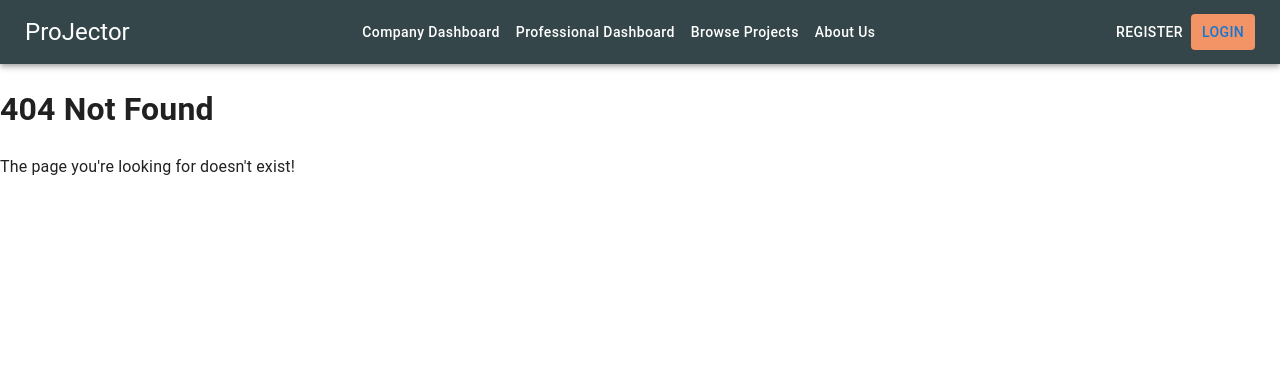
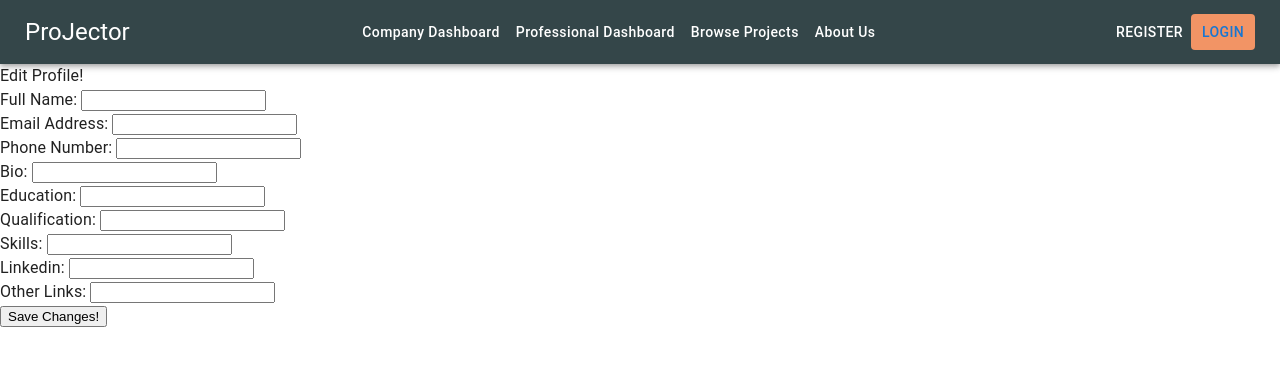
Before and after one commit to milliehigh/ProJector, a React (Vite) app in the folder frontend/: page /editprofile in a window 1280 px wide. Before the commit this address had no page. Shown: the top 366 px of the page. Built offline with nearby package versions, Linux system fonts and the light colour scheme; no server answers.

Commit message:
include router

```diff
--- a/frontend/src/App.jsx
+++ b/frontend/src/App.jsx
@@ -13,6 +13,7 @@ import CompanyDashboard from "./pages/CompanyDashboard"
 import AllProjects from "./pages/AllProjects"
 import AboutUs from "./pages/AboutUs"
 import NotFound from "./pages/NotFound"
+import EditProfessionalProfile from './pages/EditProfessionalProfile';
 // import ProtectedRoute from "./components/ProtectedRoute"
 
 
@@ -40,6 +41,7 @@ function App() {
             <Route path="/register" element={<RegisterAndLogout />} />
             <Route path="/companydashboard" element={<CompanyDashboard />} />
             <Route path="/prodashbaord" element={<ProfessionalDashboard />} />
+            <Route path="/editprofile" element={<EditProfessionalProfile />} />
             <Route path="/allprojects" element={<AllProjects />} />
             <Route path="/aboutus" element={<AboutUs />} />
             <Route path="*" element={<NotFound />}></Route>
--- a/frontend/src/pages/EditCompanyProfile.jsx
+++ b/frontend/src/pages/EditCompanyProfile.jsx
@@ -60,6 +60,10 @@ const EditCompanyProfile = (props) => {
 
   return (
     <>
+        <div className="formContainer">
+
+        </div>
+
       Edit Profile!<br />
       Company Name: <input type="text" placeholder={companyName} onChange={(e) => setNewCompanyName(e.target.value)} /><br />
       Email Address: <input type="text" placeholder={emailAddress} onChange={(e) => setNewEmailAddress(e.target.value)} /><br />
--- a/frontend/src/pages/EditProfessionalProfile.jsx
+++ b/frontend/src/pages/EditProfessionalProfile.jsx
@@ -22,7 +22,7 @@ const EditProfessionalProfile = (props) => {
 
 
   const editProfessionalProfile = async (args) => {
-    const response = await fetch('http://localhost:5005/profiles/' + params.id, { // fix
+    const response = await fetch('http://localhost:5005/editprofile/' + params.id, { // fix
       method: 'PUT',
       headers: {
         Authorization: `Bearer ${props.token}`,
```
